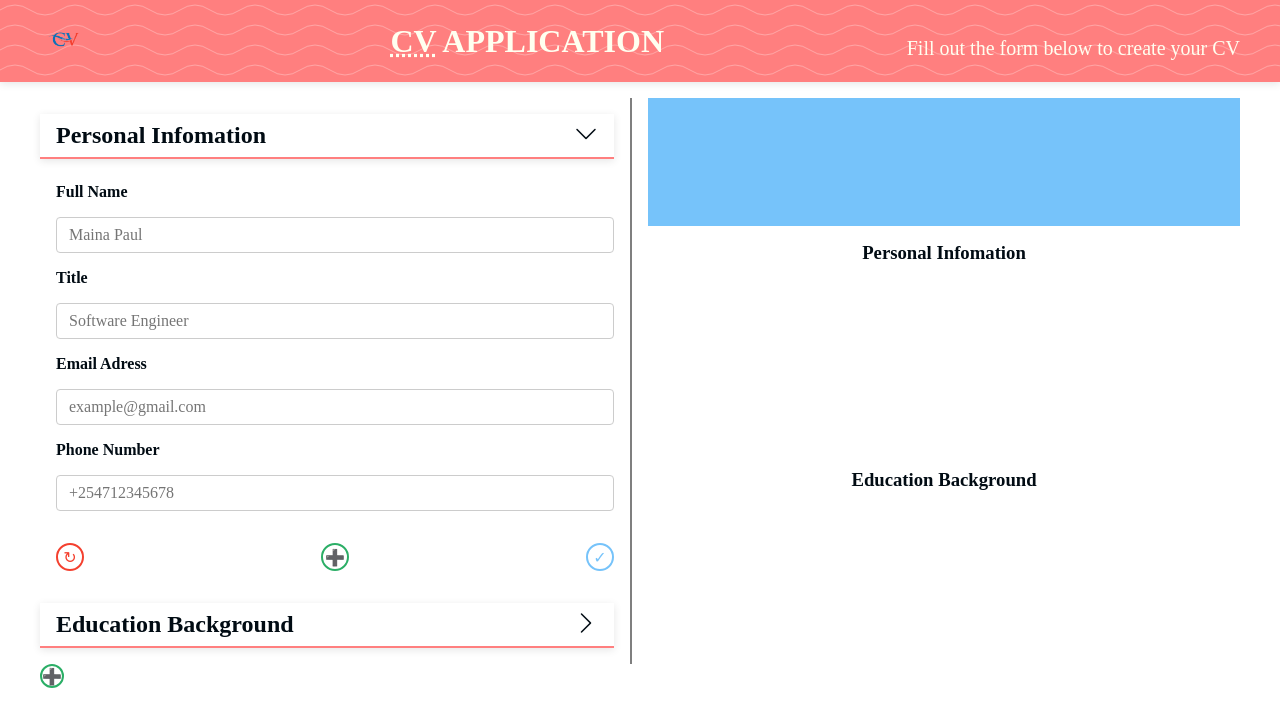
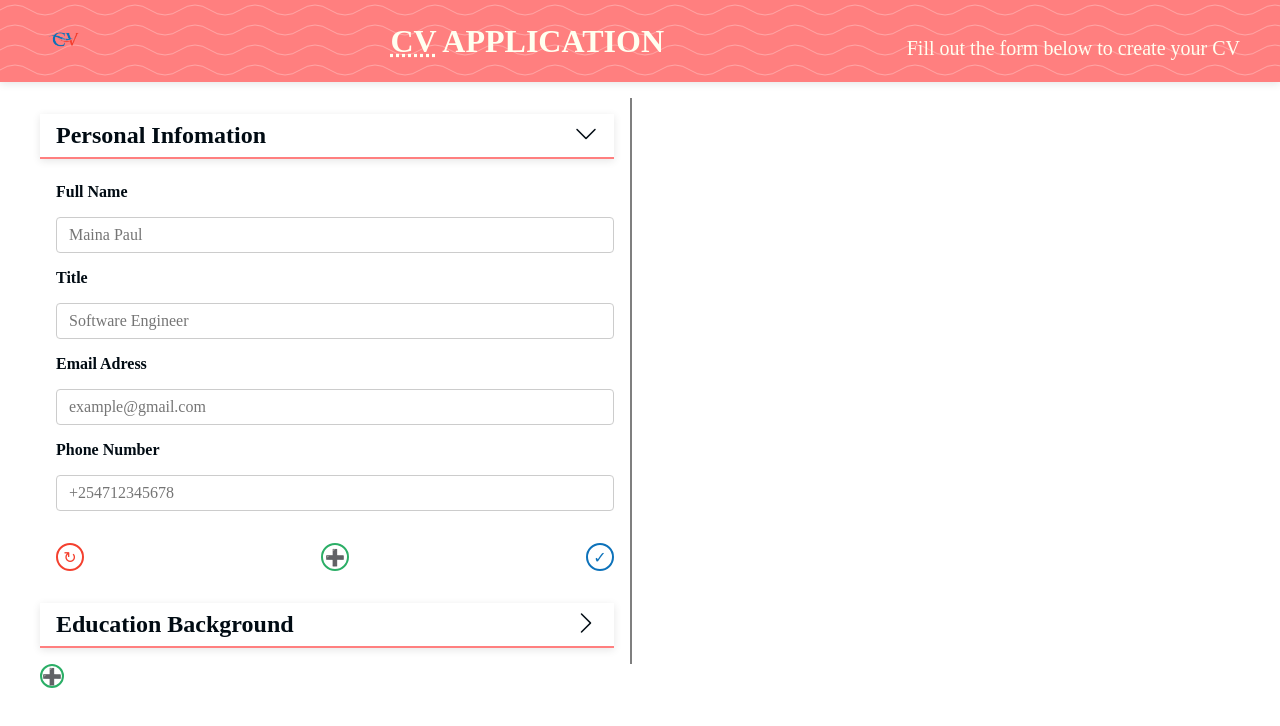
Before and after one commit to Legend-Paul/CV-Application, a React (Vite) app: page / in a window 1280 px wide. Shown: the top 726 px of the page. Built offline with nearby package versions, Linux system fonts and the light colour scheme; a web font is replaced by a local one.

Commit message:
Enamble submit button to update the overview cv section

```diff
--- a/src/App.jsx
+++ b/src/App.jsx
@@ -11,12 +11,16 @@ import "./index.css";
 function App() {
     const initialCvSection = cvSectionData[0].sectionName;
     const [cvDataValues, setCvDataValues] = useState({
-        "Personal Infomation": {},
+        "Personal Infomation": { canUpdate: false },
+    });
+    const [updatedCvDataValues, setUpdatedCvDataValues] = useState({
+        ...cvDataValues,
     });
 
     const [activeCvSection, setActiveCvSection] = useState({
         name: initialCvSection,
         index: 0,
+        canUpdate: false,
     });
 
     const [dialogValuesObj, setDialogValuesObj] = useState({
@@ -55,6 +59,7 @@ function App() {
             });
         }
     };
+    // console.log(updatedCvDataValues);
 
     return (
         <div className="App">
@@ -79,6 +84,8 @@ function App() {
                                 setEducationSectionFields={
                                     setEducationSectionFields
                                 }
+                                updatedCvDataValues={updatedCvDataValues}
+                                setUpdatedCvDataValues={setUpdatedCvDataValues}
                             />
                         );
                     })}
@@ -144,14 +151,16 @@ function App() {
                     </button>
                 </div>
                 <div className="cv-overview">
-                    <PersonalDetailsOverview
-                        cvDataValues={cvDataValues}
-                        cvSectionName={initialCvSection}
-                    />
+                    {updatedCvDataValues[initialCvSection].canUpdate && (
+                        <PersonalDetailsOverview
+                            updatedCvDataValues={updatedCvDataValues}
+                            cvSectionName={initialCvSection}
+                        />
+                    )}
 
-                    {cvDataValues["Education Background"] && (
+                    {updatedCvDataValues["Education Background"] && (
                         <EducationDetailSection
-                            cvDataValues={cvDataValues}
+                            updatedCvDataValues={updatedCvDataValues}
                             cvSectionName={"Education Background"}
                             qualification={"Qualification"}
                             educationSectionFields={educationSectionFields}
--- a/src/cvOverview/overView.jsx
+++ b/src/cvOverview/overView.jsx
@@ -1,6 +1,6 @@
 import "../index.css";
-function PersonalDetailsOverview({ cvDataValues, cvSectionName }) {
-    const personlInfoObj = cvDataValues[cvSectionName];
+function PersonalDetailsOverview({ updatedCvDataValues, cvSectionName }) {
+    const personlInfoObj = updatedCvDataValues[cvSectionName];
     return (
         <div className="personal-infomation">
             <div className="cv-heading">
@@ -17,9 +17,7 @@ function PersonalDetailsOverview({ cvDataValues, cvSectionName }) {
 
                 {Object.entries(personlInfoObj).map((items) => {
                     if (items[0] !== "textarea") {
-                        return (
-                            <div className="details-list">
-                                {Object.entries(items[1]).map((item) => {
+                        return Object.entries(items[1]).map((item) => {
                             const id = self.crypto.randomUUID();
                             const key = item[0];
                             const value = item[1];
@@ -45,9 +43,7 @@ function PersonalDetailsOverview({ cvDataValues, cvSectionName }) {
                             }
 
                             // Skip rendering for "Full Name" and "Title"
-                                })}
-                            </div>
-                        );
+                        });
                     }
                 })}
             </div>
@@ -78,12 +74,13 @@ function PersonalDetailsOverview({ cvDataValues, cvSectionName }) {
 }
 
 function EducationDetailSection({
-    cvDataValues,
+    updatedCvDataValues,
     cvSectionName,
     qualification,
     educationSectionFields,
 }) {
-    const educationInfoObj = cvDataValues[cvSectionName];
+    const educationInfoObj = updatedCvDataValues[cvSectionName];
+    if (updatedCvDataValues["Education Background"].canUpdate)
         return (
             <div className="education-details">
                 <h3>{cvSectionName}</h3>
@@ -96,13 +93,17 @@ function EducationDetailSection({
                                 const field = entry[0];
 
                                 return Object.entries(entry[1]).map((value) => {
-                                if (value[0] === qualification + i) {
+                                    if (
+                                        value[0] === qualification + i &&
+                                        value[1]
+                                    ) {
                                         let id = self.crypto.randomUUID();
 
                                         return <h4 key={id}>{value[1]}</h4>;
                                     } else if (
                                         value[0].includes(qualification + i) &&
-                                    value[0] !== qualification + i
+                                        value[0] !== qualification + i &&
+                                        value[1]
                                     ) {
                                         let id = self.crypto.randomUUID();
 
@@ -111,7 +112,11 @@ function EducationDetailSection({
                                                 {field !== "textarea" && (
                                                     <div className="name-content">
                                                         <p>
-                                                        {value[0].split(" ")[1]}{" "}
+                                                            {
+                                                                value[0].split(
+                                                                    " "
+                                                                )[1]
+                                                            }{" "}
                                                             :
                                                         </p>
                                                         <p>{value[1]}</p>
@@ -120,7 +125,11 @@ function EducationDetailSection({
                                                 {field === "textarea" && (
                                                     <div className="name-content description-content">
                                                         <p>
-                                                        {value[0].split(" ")[1]}{" "}
+                                                            {
+                                                                value[0].split(
+                                                                    " "
+                                                                )[1]
+                                                            }{" "}
                                                             :
                                                         </p>
                                                         <p>{value[1]}</p>
--- a/src/cvSections info/cvSection.jsx
+++ b/src/cvSections info/cvSection.jsx
@@ -54,6 +54,7 @@ function Cvsection({
     index,
     educationSectionFields,
     setEducationSectionFields,
+    setUpdatedCvDataValues,
 }) {
     const initialState = {};
     const [dialogValuesObj, setDialogValuesObj] = useState({
@@ -64,7 +65,7 @@ function Cvsection({
     const [isOpen, setIsOpen] = useState(open);
 
     const [errorMsgObj, setErrorMsgObj] = useState({ ...initialState });
-    const [canSubmit, setCanSubmit] = useState(false);
+    const [canSubmit, setCanSubmit] = useState(true);
     const [dynamicFields, setDynamicFields] = useState([]);
     let isCvSectionActive = activeCvSection.index == index;
 
@@ -158,10 +159,9 @@ function Cvsection({
                     ...obj,
                 },
             });
-
-            setCanSubmit(true);
         }
     };
+
     const handleReset = () => {
         setCvDataValues({ ...cvDataValues, [activeCvSection.name]: {} });
         setErrorMsgObj(initialState);
@@ -211,8 +211,11 @@ function Cvsection({
                         "Invalid Email Address"
                     )
                 );
+                setCanSubmit(false);
             } else {
                 removeEmptyFields(type, value, name);
+
+                setCanSubmit(true);
             }
         }
 
@@ -226,25 +229,46 @@ function Cvsection({
                         "Invalid Phone Number (format: +1234567890)"
                     )
                 );
+                setCanSubmit(false);
             } else {
                 removeEmptyFields(type, value, name);
             }
+            setCanSubmit(true);
         }
+        if (type !== "tel" || type !== "email") setCanSubmit(true);
     };
 
     const removeEmptyFields = (type, value, name) => {
         let fieldObj = { ...errorMsgObj };
         if (fieldObj[type]) {
-            Object.keys(fieldObj[type]).length > 1 || value
-                ? delete fieldObj[type][name]
-                : delete fieldObj[type];
+            if (Object.keys(fieldObj[type]).length > 1) {
+                delete fieldObj[type][name];
+            } else {
+                if (Object.keys(fieldObj[type])[0] === name)
+                    delete fieldObj[type];
+            }
         }
         setErrorMsgObj(fieldObj);
     };
 
+    console.log(cvDataValues);
+
     const handleSubmit = () => {
         if (canSubmit) {
-            alert("submited");
+            setCvDataValues({
+                ...cvDataValues,
+                [activeCvSection.name]: {
+                    ...cvDataValues[activeCvSection.name],
+                    canUpdate: true,
+                },
+            });
+            setUpdatedCvDataValues({
+                ...cvDataValues,
+                [activeCvSection.name]: {
+                    ...cvDataValues[activeCvSection.name],
+                    canUpdate: true,
+                },
+            });
         }
     };
 
@@ -375,7 +399,7 @@ function Cvsection({
                                         title: "Submit",
                                     }}
                                     disabled={
-                                        !Object.keys(errorMsgObj).length < 1
+                                        !Object.keys(errorMsgObj).length > 1
                                     }
                                 >
                                     ✓
--- a/src/index.css
+++ b/src/index.css
@@ -36,6 +36,7 @@ section {
 
 h3 {
     text-align: center;
+    padding-top: 1.5rem;
 }
 
 i {
@@ -143,8 +144,6 @@ dialog {
 }
 
 .cv-overview {
-    display: grid;
-    gap: 2rem;
     .personal-infomation {
         .cv-heading {
             display: flex;
@@ -155,19 +154,13 @@ dialog {
             width: 100%;
             height: 8rem;
             background-color: var(--light-blue);
-            margin-bottom: 1rem;
         }
         .personal-details {
             display: grid;
             gap: 1rem;
 
-            .details-list {
-                display: grid;
-                gap: 0.75rem;
             .list {
-                    /* display: flex;
-                    gap: 0.5rem; */
-                    /* align-items: center; */
+                display: flex;
 
                 /* .maker {
                         background-color: var(--primary-color);
@@ -185,7 +178,6 @@ dialog {
                 }
             }
         }
-        }
         .textarea-field {
             .textarea-content {
                 margin-top: 1rem;
@@ -196,9 +188,9 @@ dialog {
     }
     .education-details {
         display: grid;
-        gap: 1.5rem;
-        grid-template-columns: repeat(auto-fill, minmax(300px, 1fr));
-        /* border-bottom: 2px solid var(--medium-grey); */
+        h4 {
+            margin-top: 1rem;
+        }
         .education {
             display: grid;
             gap: 0.5rem;
@@ -215,6 +207,8 @@ dialog {
             .description-content {
                 display: grid;
                 gap: 0.5rem;
+                border-bottom: 1px solid var(--medium-grey);
+                padding-bottom: 1rem;
             }
         }
     }
--- a/src/utils/reusableIU.jsx
+++ b/src/utils/reusableIU.jsx
@@ -91,7 +91,10 @@ function Accordion({
     setCvDataValues,
 }) {
     if (!cvDataValues[sectionName])
-        setCvDataValues({ ...cvDataValues, [sectionName]: {} });
+        setCvDataValues({
+            ...cvDataValues,
+            [sectionName]: { canUpdate: false },
+        });
     return (
         <div className="pannel" data-index={index} onClick={onClick}>
             <h2>{sectionName}</h2>
```
Lines whose indentation alone changed are shown as unchanged.
